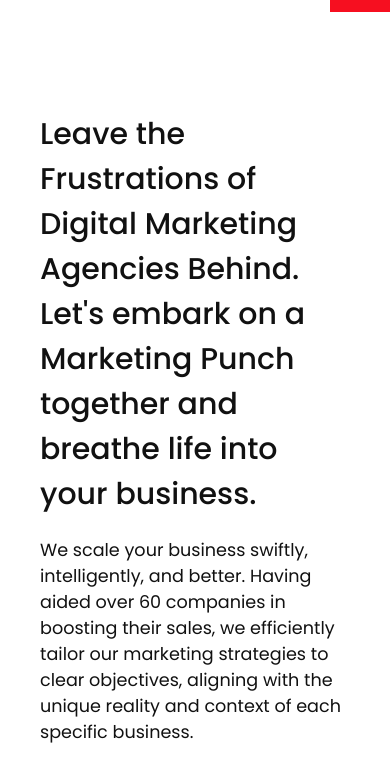
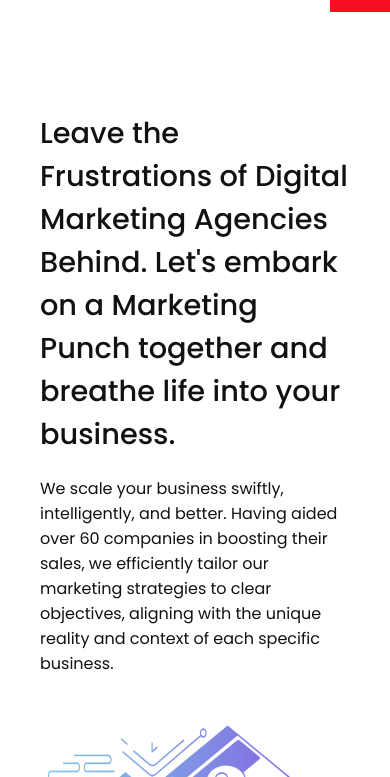
Before and after one commit to isaacmw90/agencykrea.github.io, a plain HTML site: page work.html in a window 390 px wide. Shown: the part 48-825 px from the top of the page. Drawn offline with Linux system fonts and the light colour scheme.

Commit message:
style.css

```diff
--- a/css/style.css
+++ b/css/style.css
@@ -315,6 +315,17 @@
     align-items: flex-start;
     margin-bottom: 40px;
 }
+/* AKKI Estilos para pantallas más pequeñas (menos de 768px de ancho) */
+@media (max-width: 768px) {
+    .title h1 {
+        font-size: 1.8rem; /* Reduzco el tamaño del título */
+    }
+
+    .title p {
+        font-size: 1rem; /* Reduzco el tamaño del párrafo */
+    }
+}
+
 
 .contact-info .info-box .contact-icon {
     width: 20px;
```
